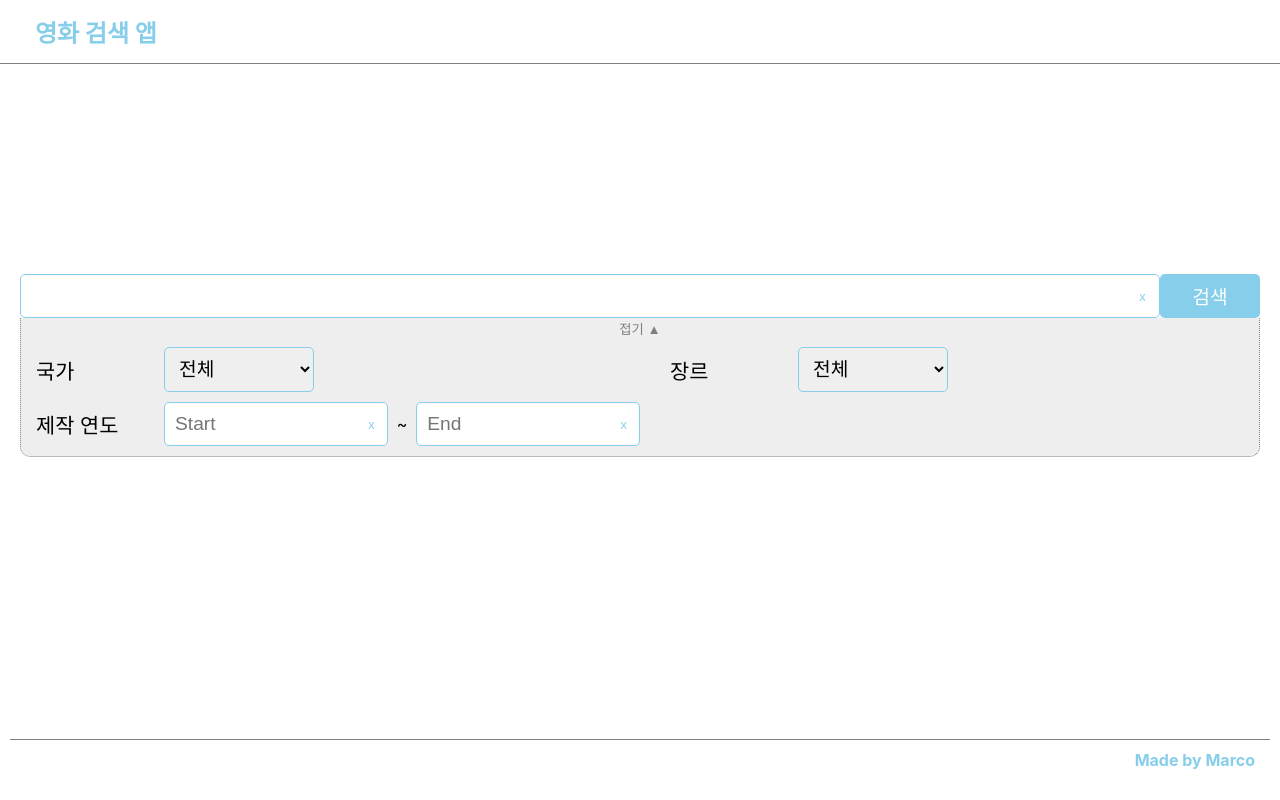
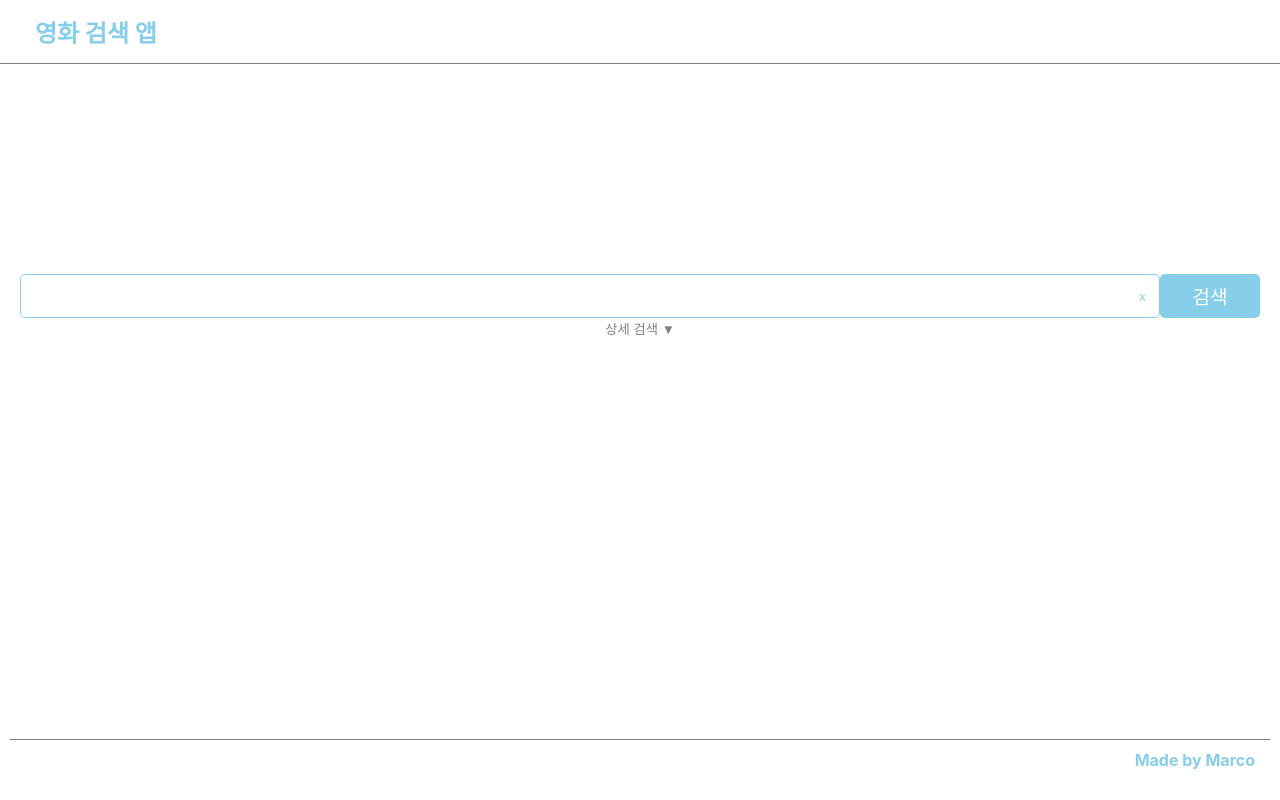
Before and after one commit to beta1360/search-movie-next, a Next.js app: page / in a window 1280 px wide. Built offline with nearby package versions, Linux system fonts and the light colour scheme.

Commit message:
feat: Modify some structures

```diff
--- a/components/atoms/Date.tsx
+++ b/components/atoms/Date.tsx
@@ -1,7 +1,7 @@
 import { css } from '@emotion/react'
 import FormLabel from '@/components/atoms/FormLabel'
 import Input from '@/components/atoms/Input'
-import { useMemo } from 'react'
+import { useState, useCallback, useMemo } from 'react'
 
 const dateWrapperStyle = css`
   display: flex;
@@ -39,6 +39,18 @@ const BaseDate: React.FC<DateProps> = ({
   onEndChange
 }) => {
   const hasLabel = useMemo(() => label.length > 0, [label])
+  const [startDate, setStartDate] = useState(defaultStart)
+  const [endDate, setEndDate] = useState(defaultEnd)
+
+  const onChangeStartDate = useCallback((value: string) => {
+    setStartDate(value)
+    onStartChange(value)
+  }, [onStartChange])
+
+  const onChangeEndDate = useCallback((value: string) => {
+    setEndDate(value)
+    onEndChange(value)
+  }, [onEndChange])
 
   return (
     <div css={dateWrapperStyle}>
@@ -52,13 +64,13 @@ const BaseDate: React.FC<DateProps> = ({
         <Input
           defaultValue={defaultStart}
           placeholder={startPlaceholder}
-          onChange={() => {}}
+          onChange={onChangeStartDate}
         />
         &nbsp;&nbsp;~&nbsp;&nbsp;
         <Input
           defaultValue={defaultEnd}
           placeholder={endPlaceholder}
-          onChange={() => {}}
+          onChange={onChangeEndDate}
         />
       </div>
     </div>
--- a/components/shared/Search.tsx
+++ b/components/shared/Search.tsx
@@ -13,11 +13,13 @@ const baseSearchStyle = css`
 
 type SearchProps = {
   defaultKeyword?: string
-  placeholder?: string,
-  useExtension?: boolean,
+  placeholder?: string
+  useExtension?: boolean
+  defaultExpanded?: boolean
   extensionProp?: Array<FormPropsType>
   onChange: (value: string) => void
-  handleSubmit: (e: React.SyntheticEvent) => void
+  handleSubmit: (e: React.SyntheticEvent) => void,
+  expand?: (value: boolean) => void
 }
 
 const Search: React.FC<SearchProps> = ({
@@ -25,8 +27,10 @@ const Search: React.FC<SearchProps> = ({
   placeholder = '',
   useExtension = false,
   extensionProp = [],
+  defaultExpanded = false,
   onChange,
-  handleSubmit
+  handleSubmit,
+  expand = (value: boolean) => {}
 }) => {
   return (
     <form onSubmit={handleSubmit}>
@@ -46,6 +50,8 @@ const Search: React.FC<SearchProps> = ({
       { useExtension &&
         <SearchExtension
           prop={extensionProp}
+          defaultExpanded={defaultExpanded}
+          expand={expand}
         />
       }
     </form>
--- a/components/shared/SearchExtension.tsx
+++ b/components/shared/SearchExtension.tsx
@@ -32,16 +32,21 @@ const expanedFormsLayoutStyle = css`
 
 type SearchExtensionProps = {
   prop: Array<FormPropsType>
+  defaultExpanded?: boolean
+  expand: (value: boolean) => void
 }
 
 const SearchExtension: React.FC<SearchExtensionProps> = ({
-  prop
+  prop,
+  defaultExpanded = false,
+  expand,
 }) => {
-  const [isExpanded, setIsExpanded] = useState(true)
+  const [isExpanded, setIsExpanded] = useState(defaultExpanded)
 
   const toggleDetailSearch = useCallback(() => {
     setIsExpanded(!isExpanded)
-  }, [isExpanded])
+    expand(!isExpanded)
+  }, [isExpanded, expand])
 
   return (
     <section css={isExpanded && searchExtensionWrapperStyle}>
@@ -64,7 +69,7 @@ const SearchExtension: React.FC<SearchExtensionProps> = ({
                     useLabel={currentItem.useLabel}
                     isRequired={currentItem.isRequired}
                     label={currentItem.label}
-                    onChange={() => {}}
+                    onChange={currentItem.onChange}
                   />
                 )
               } else if (item.type === 'select') {
@@ -76,21 +81,21 @@ const SearchExtension: React.FC<SearchExtensionProps> = ({
                     isRequired={currentItem.isRequired}
                     options={currentItem.options}
                     label={currentItem.label}
-                    onChange={() => {}}
+                    onChange={currentItem.onChange}
                   />
                 )
               } else if (item.type === 'date') {
                 const currentItem = item as DatePropType
                 return (
                   <Date
-                  key={`${currentItem.type}-${currentItem.label}`}
+                    key={`${currentItem.type}-${currentItem.label}`}
                     useLabel={currentItem.useLabel}
                     isRequired={currentItem.isRequired}
                     label={currentItem.label}
                     defaultStart={currentItem.defaultStart as string}
                     defaultEnd={currentItem.defaultEnd as string}
-                    onStartChange={() => {}}
-                    onEndChange={() => {}}
+                    onStartChange={currentItem.onChangeStart}
+                    onEndChange={currentItem.onChangeEnd}
                   />
                 )
               }
--- a/pages/index.tsx
+++ b/pages/index.tsx
@@ -1,26 +1,28 @@
 import type { NextPage } from 'next'
-import { useState, useCallback } from 'react'
+import { useState, useCallback, useEffect } from 'react'
 import { useRouter } from 'next/router'
 import { css } from '@emotion/react'
 import { useAlertMessage } from '@/hooks/alert-message'
 import Search from '@/components/shared/Search'
 import { FormPropsType } from '@/types/form'
-import country from '@/data/country.json'
-import genre from '@/data/genre.json'
+import countries from '@/data/country.json'
+import genres from '@/data/genre.json'
 
 const mainPageStyle = css`
   margin-top: 150px;
 `
 
-const searchExtensionFormProps: Array<FormPropsType> = [
-  { type: 'select', useLabel: true, label: '국가', isRequired: false, options: country },
-  { type: 'select', useLabel: true, label: '장르', isRequired: false, options: genre },
-  { type: 'date', useLabel: true, label: '제작 연도', isRequired: false }
-]
-
 const Home: NextPage = () => {
   const router = useRouter()
   const [keyword, setKeyword] = useState('')
+  const [isExpanded, setIsExpanded] = useState(false)
+  const [country, setCountry] = useState<string>(countries[0]?.id || '')
+  const [genre, setGenre] = useState<number>(genres[0]?.id || 0)
+  const [startDate, setStartDate] = useState((new Date().getFullYear() - 2).toString() || '')
+  const [endtDate, setEndDate] = useState((new Date().getFullYear()).toString() || '')
+
+  const defaultExpanded = false
+
   const { openAlertMessage } = useAlertMessage()
 
   const onChangeKeyword = useCallback((value: string) => {
@@ -36,8 +38,39 @@ const Home: NextPage = () => {
       })
       return
     }
-    router.push({ pathname: '/search', query: { keyword } })
+    router.push({
+      pathname: '/search',
+      query: {
+        keyword
+      }
+    })
   }, [keyword, router, openAlertMessage])
+
+  const onChangeCountry = useCallback((value: string) => {
+    setCountry(value)
+  }, [])
+
+  const onChangeGenre = useCallback((value: string) => {
+    setGenre(+value)
+  }, [])
+
+  const onChangeStartDate = useCallback((value: string) => {
+    setStartDate(value)
+  }, [])
+
+  const onChangeEndDate = useCallback((value: string) => {
+    setEndDate(value)
+  }, [])
+
+  const expand = useCallback((value: boolean) => {
+    setIsExpanded(value)
+  }, [])
+
+  const searchExtensionFormProps: Array<FormPropsType> = [
+    { type: 'select', useLabel: true, label: '국가', isRequired: false, options: countries, onChange: onChangeCountry },
+    { type: 'select', useLabel: true, label: '장르', isRequired: false, options: genres, onChange: onChangeGenre},
+    { type: 'date', useLabel: true, label: '제작 연도', isRequired: false, onChangeStart: onChangeStartDate, onChangeEnd: onChangeEndDate}
+  ]
 
   return (
     <div
@@ -46,6 +79,8 @@ const Home: NextPage = () => {
     >
       <Search
         useExtension={true}
+        expand={expand}
+        defaultExpanded={defaultExpanded}
         onChange={onChangeKeyword}
         handleSubmit={searchMovies}
         extensionProp={searchExtensionFormProps}
--- a/types/form.ts
+++ b/types/form.ts
@@ -6,7 +6,8 @@ type BaseFormType = {
 }
 
 export interface InputPropType extends BaseFormType {
-  defaultValue?: string | number
+  defaultValue?: string | number,
+  onChange: (value: string) => void
 }
 
 type BaseSelectOptionType = {
@@ -17,11 +18,14 @@ type BaseSelectOptionType = {
 export interface SelectPropType extends BaseFormType {
   defaultValue?: string | number
   options: Array<BaseSelectOptionType>
+  onChange: (value: string) => void
 }
 
 export interface DatePropType extends BaseFormType {
   defaultStart?: string | number
   defaultEnd?: string | number
+  onChangeStart: (value: string) => void
+  onChangeEnd: (value: string) => void
 }
 
 export type FormPropsType = InputPropType | SelectPropType | DatePropType
```
